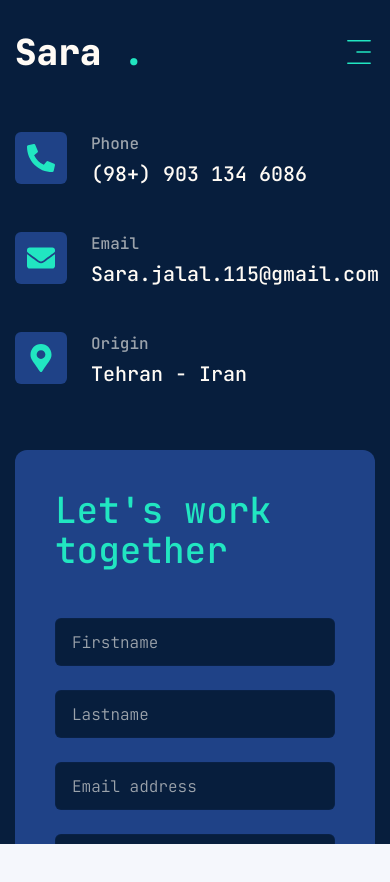
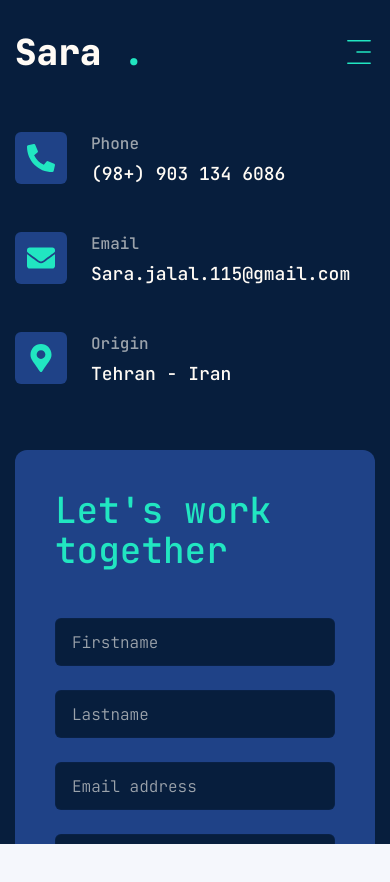
Before and after one commit to hamidrezahashemi71/portfolio-v2, a Next.js app: page /en/contact in a window 390 px wide. Shown: the top 882 px of the page. Built offline with nearby package versions, Linux system fonts and the light colour scheme.

Commit message:
updated: contact styles

```diff
--- a/components/contact/contact-root.tsx
+++ b/components/contact/contact-root.tsx
@@ -110,7 +110,7 @@ export default function ContactRoot(props: ContactRootProps) {
                                                         direction: "ltr"
                                                     })
                                                 }}
-                                                className='text-xl'>
+                                                className='text-lg lg:text-xl'>
                                                 {description}
                                             </h3>
                                         </div>
```
